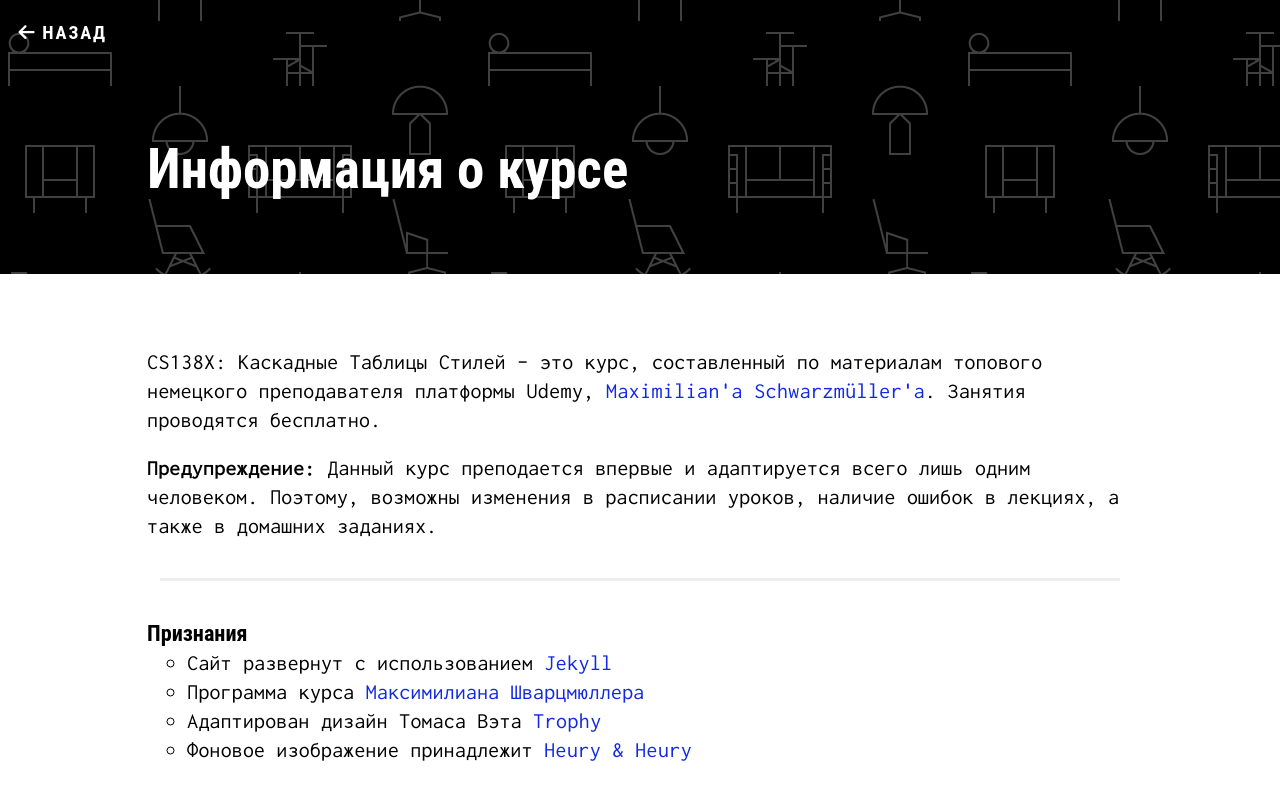
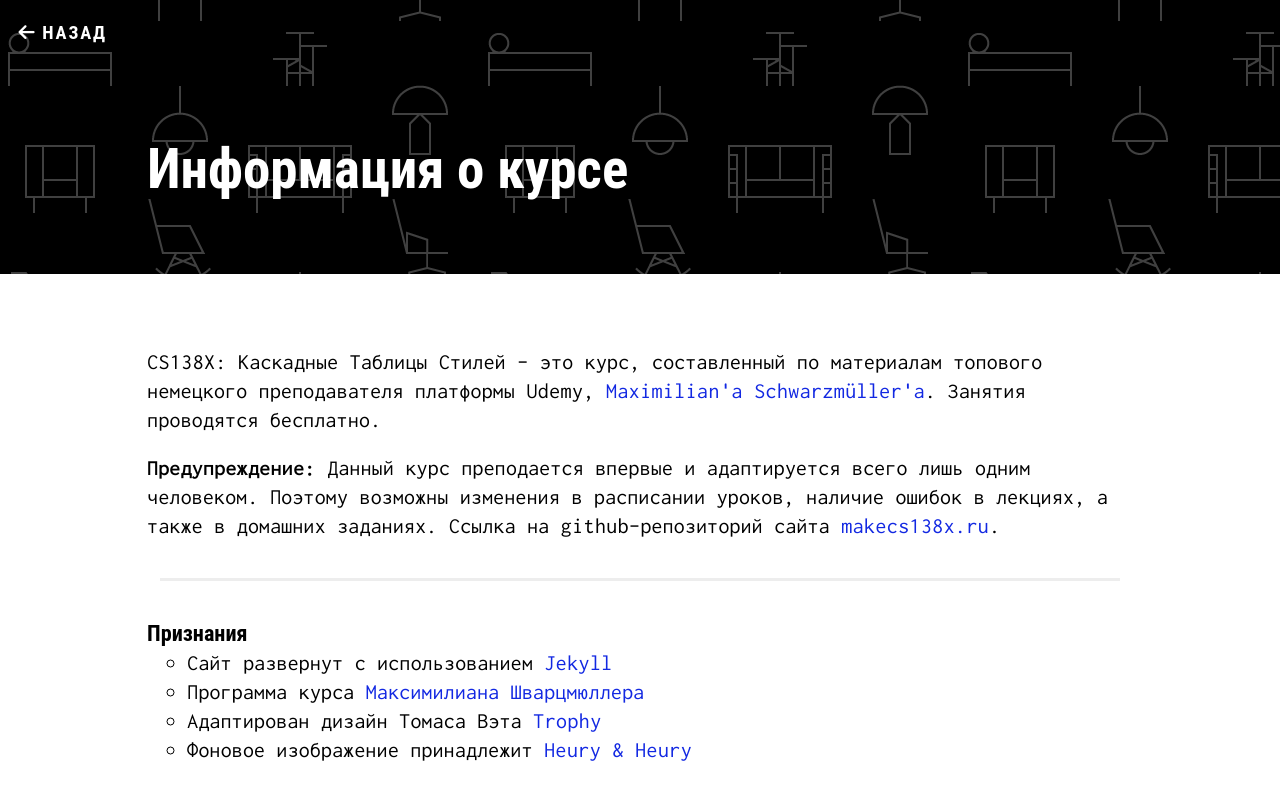
Before and after one commit to makecs50/cs138x, a Jekyll site: the page built from info.md, in a window 1280 px wide. Shown: the top 800 px of the page. Built offline with Jekyll 4.4.1, drawn with Linux system fonts in a browser that asks for light colours; nearby versions of some CDN libraries.

Commit message:
info about repository

```diff
--- a/info.md
+++ b/info.md
@@ -16,7 +16,7 @@ path: index
             <strong>
               Предупреждение:
             </strong>
-            Данный курс преподается впервые и адаптируется всего лишь одним человеком. Поэтому, возможны изменения в расписании уроков, наличие ошибок в лекциях, а также в домашних заданиях.
+            Данный курс преподается впервые и адаптируется всего лишь одним человеком. Поэтому возможны изменения в расписании уроков, наличие ошибок в лекциях, а также в домашних заданиях. Ссылка на github-репозиторий сайта <a href="https://github.com/makecs50/cs138x">makecs138x.ru</a>.
           </p>
           <hr/>
 
```
